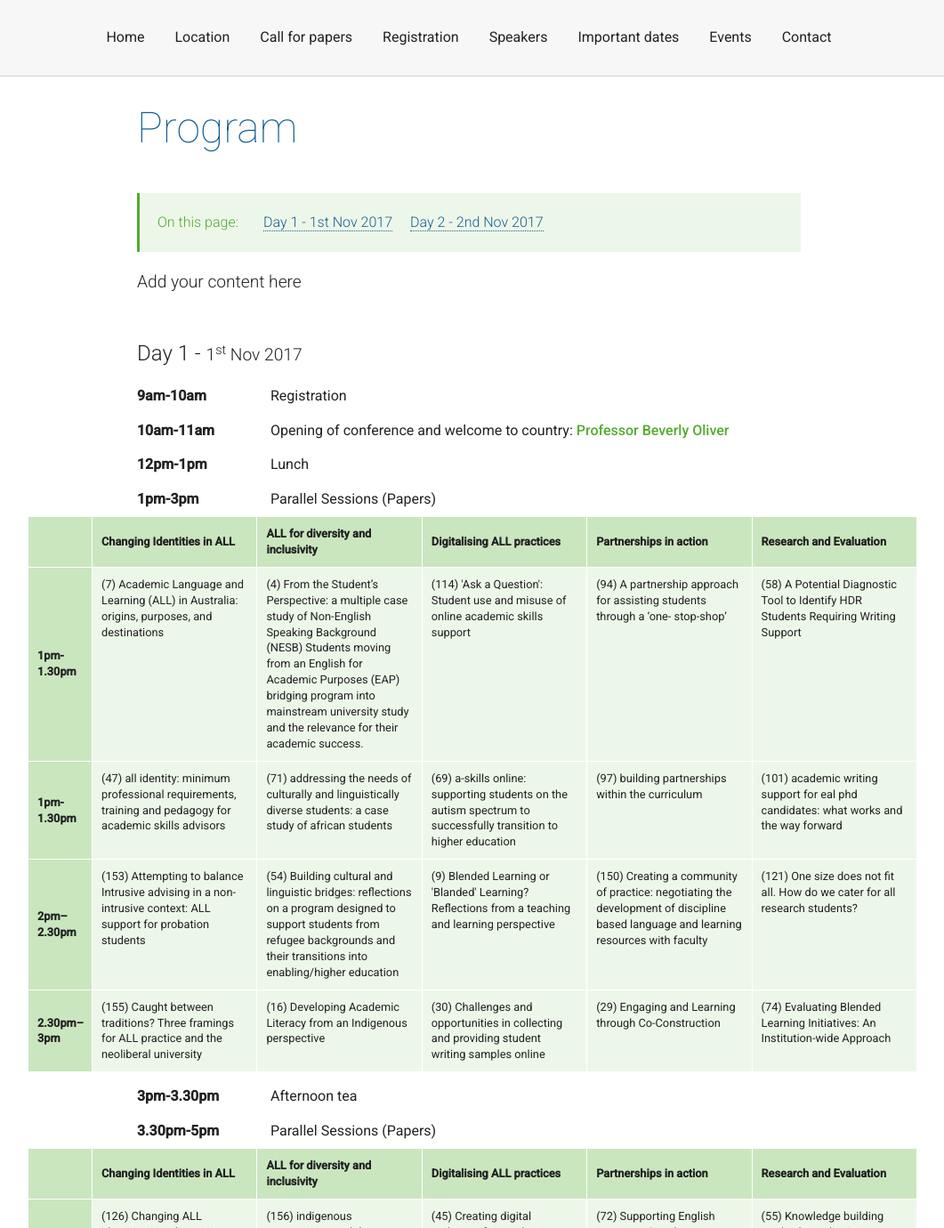
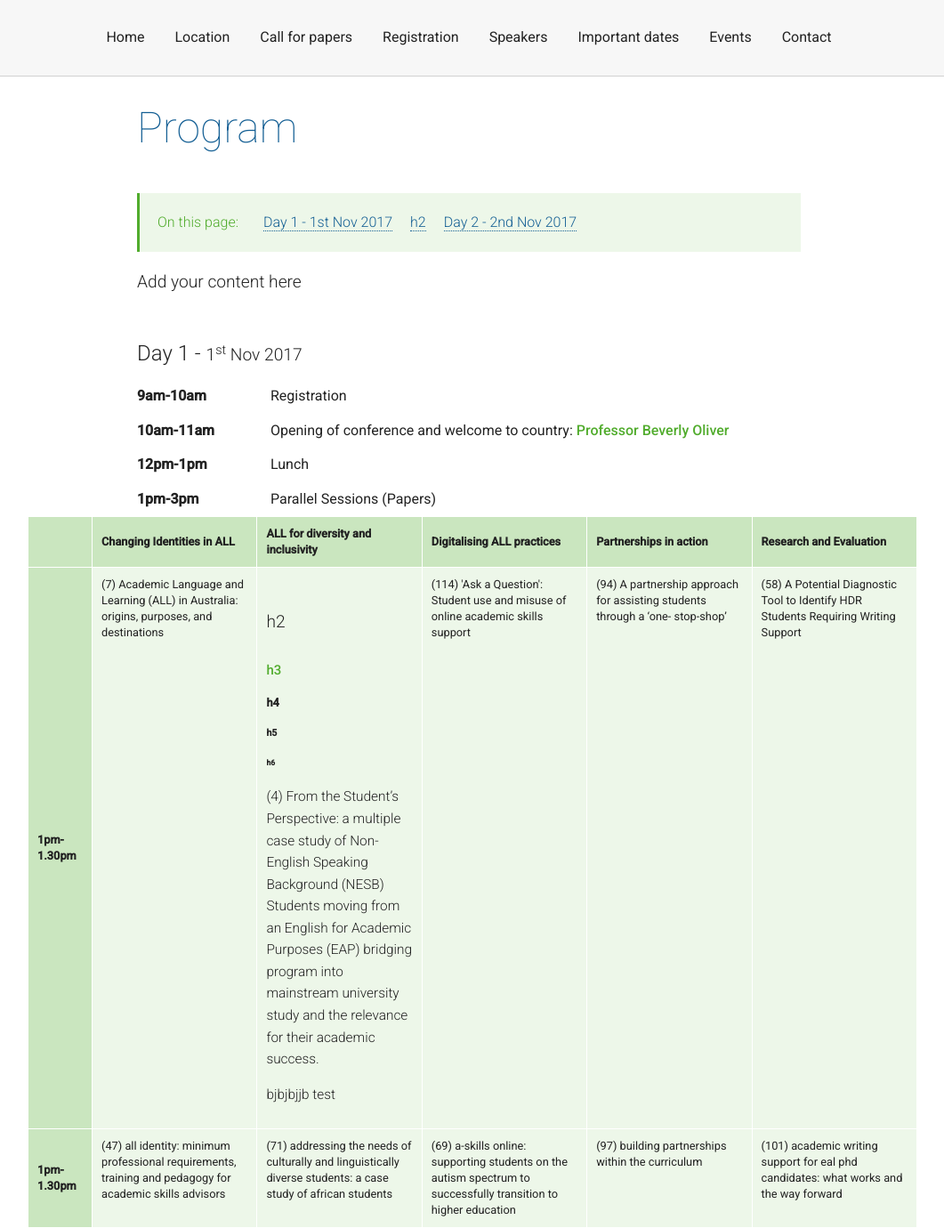
Before and after one commit to aallconference2017/aallconference2017.github.io, a Jekyll site: the page built from program/index.html, in a window 1280 px wide and 1400 px high, scrolled down 221 px, cut to the strip 20-1400 px from the top of the window. Shown: the whole strip at 89% size, without its empty margins (113-1174 px from the left). Built offline with Jekyll 4.4.1, drawn with Linux system fonts in a browser that asks for light colours.

Commit message:
Updated 'program/index.html' via CloudCannon

```diff
--- a/program/index.html
+++ b/program/index.html
@@ -32,7 +32,7 @@ show_jump_links: true
                             <tr>
                                 <th>1pm-1.30pm</th>
                                 <td class="editable">(7) Academic Language and Learning (ALL) in Australia: origins, purposes, and destinations</td>
-                                <td><div class="editable">(4) From the Student’s Perspective: a multiple case study of Non-English Speaking Background (NESB) Students moving from an English for Academic Purposes (EAP) bridging program into mainstream university study and the relevance for their academic success.</div></td>
+                                <td><div class="editable"><h2>h2</h2><h3>h3</h3><h4>h4</h4><h5>h5</h5><h6>h6</h6><p>(4) From the Student&rsquo;s Perspective: a multiple case study of Non-English Speaking Background (NESB) Students moving from an English for Academic Purposes (EAP) bridging program into mainstream university study and the relevance for their academic success.</p><p>bjbjbjjb test</p></div></td>
                                 <td>(114) &#39;Ask a Question&#39;: Student use and misuse of online academic skills support</td>
                                 <td>(94) A partnership approach for assisting students through a ‘one- stop-shop’</td>
                                 <td>(58) A Potential Diagnostic Tool to Identify HDR Students Requiring Writing Support</td>
```
